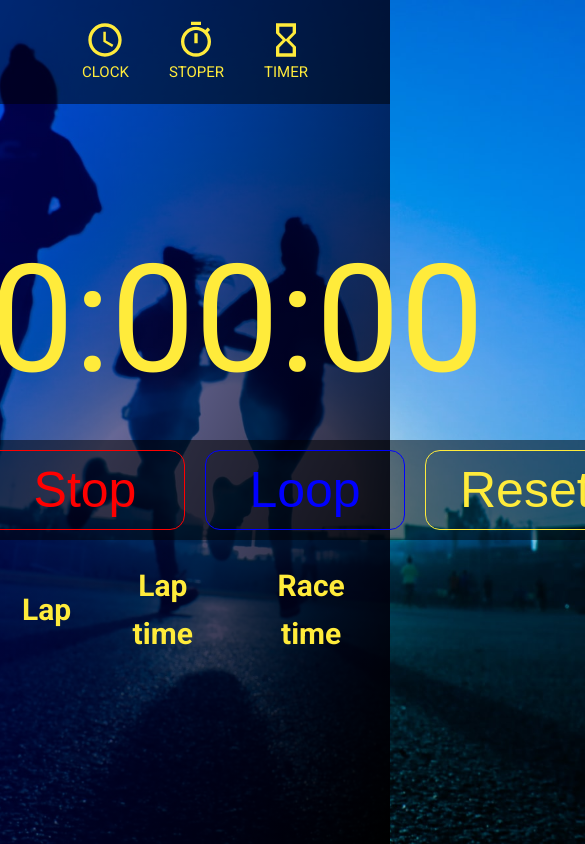
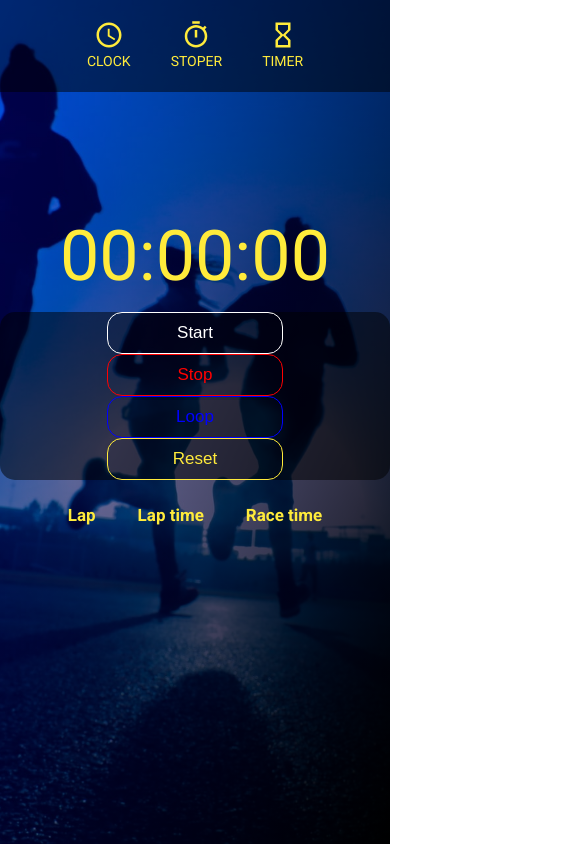
Before and after one commit to Bert0ne/clock-stoper-timer, a website: page stoper.html in a window 390 px wide. Shown: the top 844 px of the page, 585 px wide, since content can reach past the window. Drawn offline with Linux system fonts and the light colour scheme.

Commit message:
add responsiveness

```diff
--- a/sass/_nav.scss
+++ b/sass/_nav.scss
@@ -61,3 +61,13 @@
 
 
 }
+@media only screen and (max-width: 700px) {
+
+    .nav {
+        font-size: 1.4rem;
+    }
+    .nav__icon {
+        width: 30px;
+        height: 30px;
+    }
+}
--- a/sass/_stoper.scss
+++ b/sass/_stoper.scss
@@ -116,3 +116,42 @@ table tr td {
 
     }
 }
+@media only screen and (max-width: 1400px) {
+    .stoper__time{
+        font-size: 8rem;
+    }
+    .btn {
+        font-size: 2rem;
+        width: 120px;
+    }
+    .stoper__tab,
+    .lap__table {
+        font-size: 2rem;
+    }
+}
+@media only screen and (max-width: 700px) {
+    .stoper__time{
+        font-size: 7rem;
+    }
+    .btn {
+        font-size: 1.7rem;
+        width: 100px;
+    }
+    .stoper__tab,
+    .lap__table {
+        font-size: 1.7rem;
+    }
+}
+@media only screen and (max-width: 550px) {
+    .stoper__buttons {
+        flex-direction: row;
+        flex-wrap: wrap;
+        height: auto;
+        width: auto;
+    }
+
+    .btn {
+        width: 45%;
+        margin: 0 10%;
+    }
+}
```
Also changed, not shown: css/style.css.
